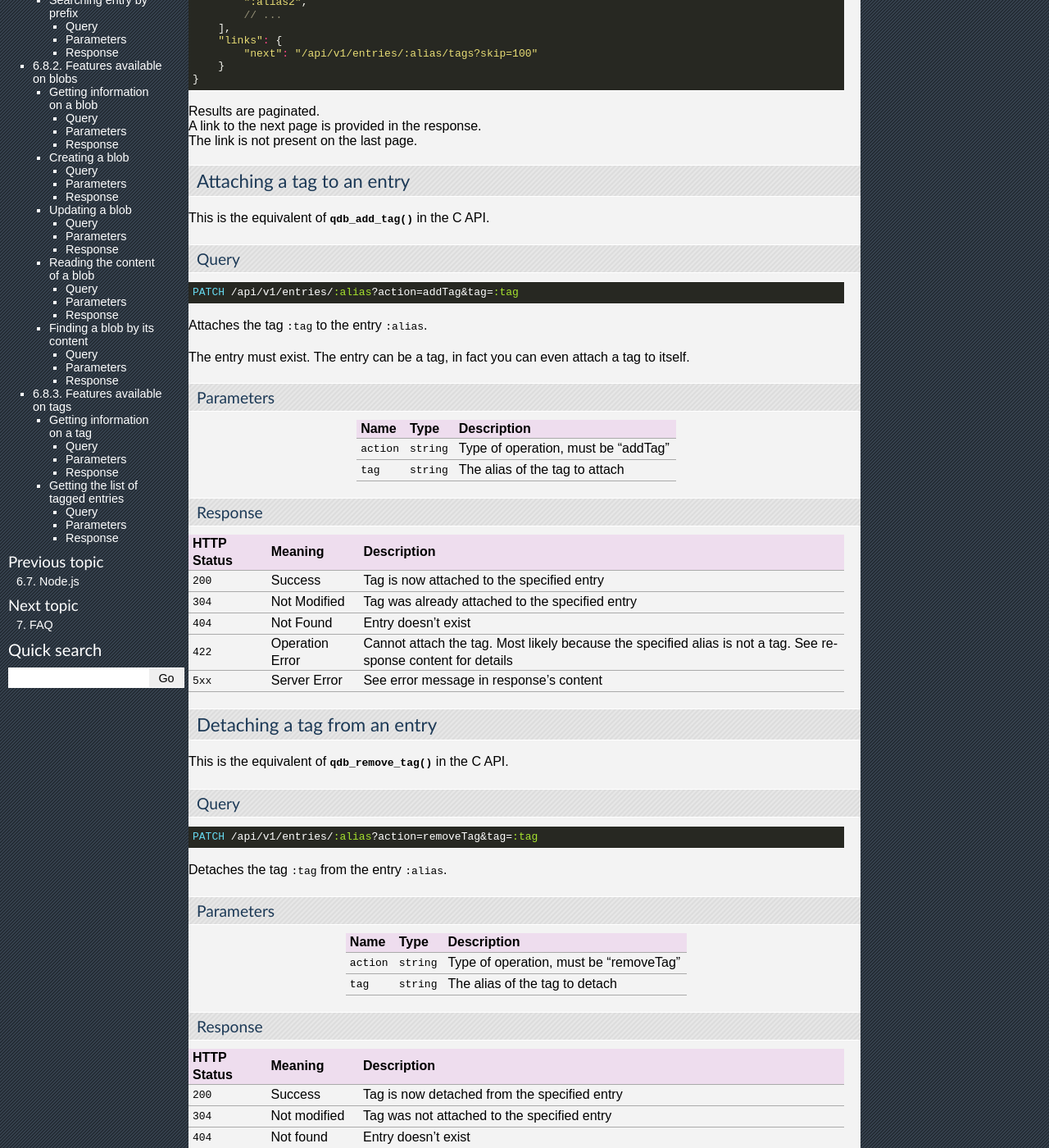
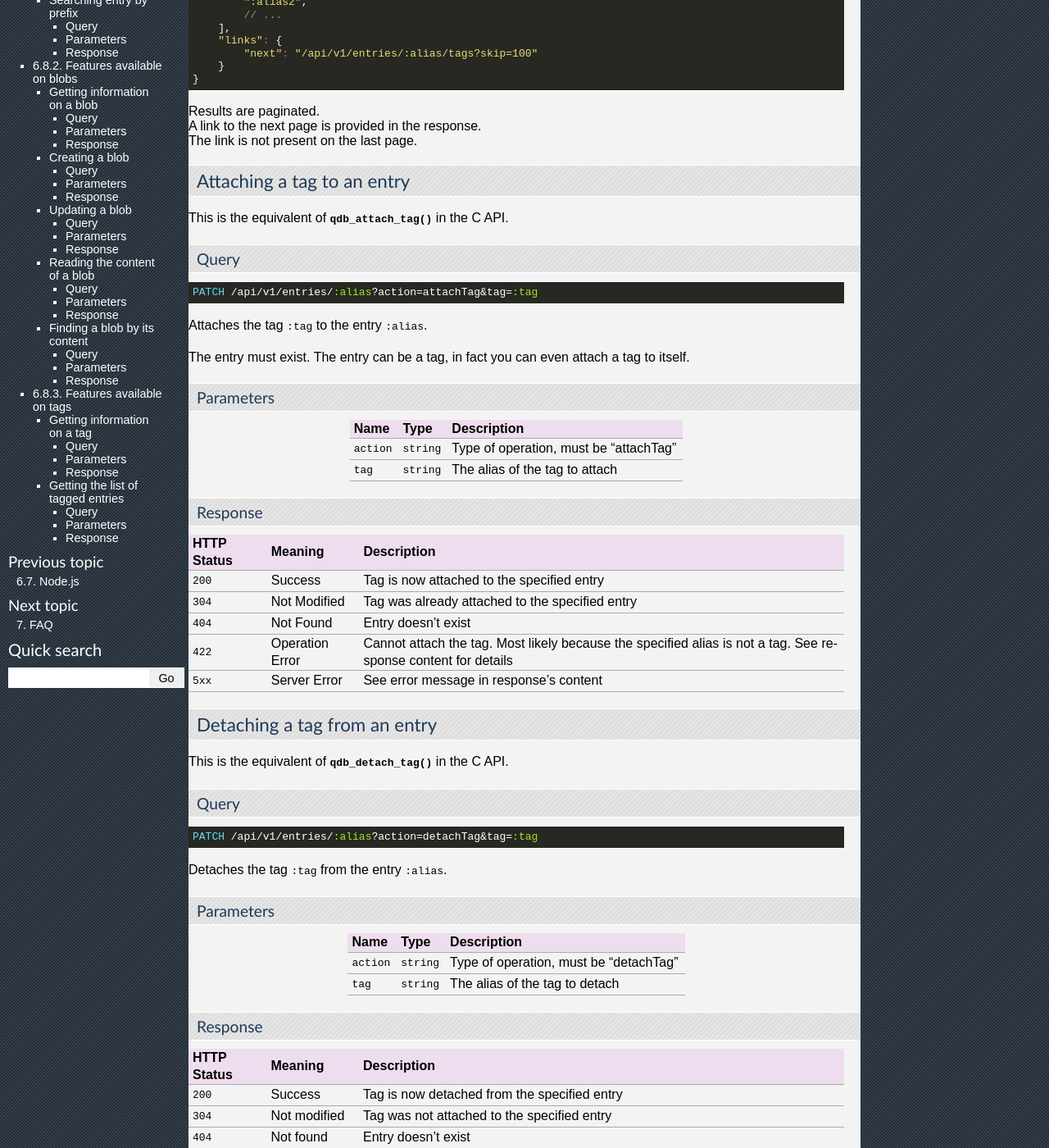
Before and after one commit to iltommi/qdb-documentation, a Sphinx documentation site: the page built from source/api/rest.rst, in a window 1280 px wide and 1400 px high, scrolled down 650 px. Shown: the whole window at 82% size. Built offline with Sphinx 7.4.7, drawn with Linux system fonts in a browser that asks for light colours.

Commit message:
Fix add_tag -> attach_tag, remove_tag -> detach_tag.

```diff
--- a/source/api/cpp.rst
+++ b/source/api/cpp.rst
@@ -61,7 +61,7 @@ Quick Reference
   :c:type:`bool`                         :func:`const_reverse_iterator::valid`              |VOID_ARGS_CONST|
   :c:type:`void`                         :func:`const_reverse_iterator::close`              |VOID_ARGS|
   ..                                     :class:`handle`\ ``;``                             ..
-  :c:type:`qdb_error_t`                  :func:`handle::add_tag`                            ``(``\ |CONST_CHAR_P| ``alias,`` |CONST_CHAR_P| ``tag);``
+  :c:type:`qdb_error_t`                  :func:`handle::attach_tag`                         ``(``\ |CONST_CHAR_P| ``alias,`` |CONST_CHAR_P| ``tag);``
   :type:`const_iterator`                 :func:`handle::begin`                              |VOID_ARGS|
   :c:type:`qdb_error_t`                  :func:`handle::blob_put`                           ``(``\ |CONST_CHAR_P| ``alias,`` |CONST_CHAR_P| ``content,`` :c:type:`qdb_size_t` ``content_length,`` :c:type:`qdb_time_t` ``expiry_time);``
   :c:type:`qdb_error_t`                  :func:`handle::blob_update`                        ``(``\ |CONST_CHAR_P| ``alias,`` |CONST_CHAR_P| ``content,`` :c:type:`qdb_size_t` ``content_length,`` :c:type:`qdb_time_t` ``expiry_time);``
@@ -83,6 +83,7 @@ Quick Reference
   :c:type:`qdb_error_t`                  :func:`handle::deque_push_front`                   ``(``\ |CONST_CHAR_P| ``alias,`` |CONST_CHAR_P| ``content,`` :c:type:`qdb_size_t` ``content_length);``
   :c:type:`qdb_error_t`                  :func:`handle::deque_set_at`                       ``(``\ |CONST_CHAR_P| ``alias,`` :c:type:`qdb_size_t` ``index,`` |CONST_CHAR_P| ``content,`` :c:type:`qdb_size_t` ``content_length);``
   :c:type:`qdb_error_t`                  :func:`handle::deque_size`                         ``(``\ |CONST_CHAR_P| ``alias,`` :c:type:`qdb_size_t *` ``size);``
+  :c:type:`qdb_error_t`                  :func:`handle::detach_tag`                         ``(``\ |CONST_CHAR_P| ``alias,`` |CONST_CHAR_P| ``tag);``
   :type:`const_iterator`                 :func:`handle::end`                                |VOID_ARGS|
   :c:type:`qdb_error_t`                  :func:`handle::expires_at`                         ``(``\ |CONST_CHAR_P| ``alias,`` :c:type:`qdb_time_t` ``expiry_time);``
   :c:type:`qdb_error_t`                  :func:`handle::expires_from_now`                   ``(``\ |CONST_CHAR_P| ``alias,`` :c:type:`qdb_time_t` ``expiry_delta);``
@@ -106,7 +107,6 @@ Quick Reference
   :c:type:`qdb_error_t`                  :func:`handle::purge_all`                          |VOID_ARGS|
   :type:`const_reverse_iterator`         :func:`handle::rbegin`                             |VOID_ARGS|
   :c:type:`qdb_error_t`                  :func:`handle::remove`                             ``(``\ |CONST_CHAR_P| ``alias);``
-  :c:type:`qdb_error_t`                  :func:`handle::remove_tag`                         ``(``\ |CONST_CHAR_P| ``alias,`` |CONST_CHAR_P| ``tag);``
   :type:`const_reverse_iterator`         :func:`handle::rend`                               |VOID_ARGS|
   :c:type:`qdb_size_t`                   :func:`handle::run_batch`                          ``(``:c:type:`qdb_operation_t *` ``operations,`` :c:type:`qdb_size_t` ``operation_count);``
   :type:`std::vector\<batch_result>`     :func:`handle::run_batch`                          ``(``:c:type:`const std::vector\<batch_request> &` ``requests,`` :c:type:`qdb_size_t` ``&`` ``success_count);``
@@ -948,7 +948,7 @@ Reference
 
         :returns: An error code of type :cpp:type:`qdb_error_t`
 
-    .. cpp:function:: qdb_error_t add_tag(const char * alias, const char * tag)
+    .. cpp:function:: qdb_error_t attach_tag(const char * alias, const char * tag)
 
         Assigns a tag to an entry. The tag is created if it does not exist.
 
@@ -966,7 +966,7 @@ Reference
 
         :returns: An error code of type :c:type:`qdb_error_t`
 
-    .. cpp:function:: qdb_error_t remove_tag(const char * alias, const char * tag)
+    .. cpp:function:: qdb_error_t detach_tag(const char * alias, const char * tag)
 
         Removes a tag assignment from an entry.
 
--- a/source/api/java.rst
+++ b/source/api/java.rst
@@ -225,9 +225,9 @@ Manipulating tags
 
 In quasardb, tags are strings that you can attach to entries. There are used as a kind of lightweight index.
 
-To add a tag to an entry, just call ``QdbEntry.addTag()``::
+To add a tag to an entry, just call ``QdbEntry.attachTag()``::
 
-    blob.addTag("name of the tag");
+    blob.attachTag("name of the tag");
 
 A tag is also an entry, that you can manipulate through an instance of ``QdbTag``::
 
@@ -237,19 +237,19 @@ From here, you can tag entries::
 
     tag.addEntry("name of the blob");
 
-which is exactly the same as calling ``QdbEntry.addTag()``.
+which is exactly the same as calling ``QdbEntry.attachTag()``.
 
 It was also possible to use the handles instead of the alias, like this::
 
     tag.addEntry(blob);
-    blob.addTag(tag);
+    blob.attachTag(tag);
 
 All of these constructions are synonym.
 
 Like adding a tag, there are four ways to remove a tag from an entry::
 
-    blob.removeTag("name of the tag");
-    blob.removeTag(tag);
+    blob.detachTag("name of the tag");
+    blob.detachTag(tag);
     tag.removeEntry("name of the blob");
     tag.removeEntry(blob);
 
@@ -263,7 +263,7 @@ And, from a ``QdbEntry``, you can enumerate all tags::
 
 Like any other entry, a tag can be tagged and be removed::
 
-    tag.addTag("name of another tag");
+    tag.attachTag("name of another tag");
     tag.remove();
 
 Manipulating streams
@@ -277,7 +277,7 @@ As for the other types of entry, you get a handle via the ``QdbCluster``::
 
 Then you can do the common things you do with other entries::
 
-    stream.addTag("name of the tag");
+    stream.attachTag("name of the tag");
     stream.remove();
 
 But when you want to write to the stream, you need to open it::
--- a/source/api/rest.rst
+++ b/source/api/rest.rst
@@ -57,7 +57,7 @@ Response
 Attaching a tag to an entry
 ---------------------------
 
-This is the equivalent of :c:func:`qdb_add_tag` in the C API.
+This is the equivalent of :c:func:`qdb_attach_tag` in the C API.
 
 Query
 """""
@@ -65,7 +65,7 @@ Query
 .. raw:: html
 
     <div class='highlight'>
-        <pre><span class='kd'>PATCH</span> /api/v1/entries/<span class='nx'>:alias</span>?action=addTag&tag=<span class='nx'>:tag</span></pre>
+        <pre><span class='kd'>PATCH</span> /api/v1/entries/<span class='nx'>:alias</span>?action=attachTag&tag=<span class='nx'>:tag</span></pre>
     </div>
 
 
@@ -76,13 +76,13 @@ The entry must exist. The entry can be a tag, in fact you can even attach a tag
 Parameters
 """"""""""
 
-+------------+------------+-------------------------------------+
-| Name       | Type       | Description                         |
-+============+============+=====================================+
-| ``action`` | ``string`` | Type of operation, must be "addTag" |
-+------------+------------+-------------------------------------+
-| ``tag``    | ``string`` | The alias of the tag to attach      |
-+------------+------------+-------------------------------------+
++------------+------------+----------------------------------------+
+| Name       | Type       | Description                            |
++============+============+========================================+
+| ``action`` | ``string`` | Type of operation, must be "attachTag" |
++------------+------------+----------------------------------------+
+| ``tag``    | ``string`` | The alias of the tag to attach         |
++------------+------------+----------------------------------------+
 
 Response
 """"""""
@@ -107,7 +107,7 @@ Response
 Detaching a tag from an entry
 -----------------------------
 
-This is the equivalent of :c:func:`qdb_remove_tag` in the C API.
+This is the equivalent of :c:func:`qdb_detach_tag` in the C API.
 
 Query
 """""
@@ -115,7 +115,7 @@ Query
 .. raw:: html
 
     <div class='highlight'>
-        <pre><span class='kd'>PATCH</span> /api/v1/entries/<span class='nx'>:alias</span>?action=removeTag&tag=<span class='nx'>:tag</span></pre>
+        <pre><span class='kd'>PATCH</span> /api/v1/entries/<span class='nx'>:alias</span>?action=detachTag&tag=<span class='nx'>:tag</span></pre>
     </div>
 
 
@@ -127,7 +127,7 @@ Parameters
 +------------+------------+----------------------------------------+
 | Name       | Type       | Description                            |
 +============+============+========================================+
-| ``action`` | ``string`` | Type of operation, must be "removeTag" |
+| ``action`` | ``string`` | Type of operation, must be "detachTag" |
 +------------+------------+----------------------------------------+
 | ``tag``    | ``string`` | The alias of the tag to detach         |
 +------------+------------+----------------------------------------+
--- a/source/concepts/tags.rst
+++ b/source/concepts/tags.rst
@@ -7,10 +7,10 @@ Tags are strings that you can apply to one or more entries. Any entry can be tag
     b = c.blob('myBlob')
 
     b.put('boom')
-    b.add_tag('myTag')
+    b.attach_tag('myTag')
     has_tag = b.has_tag('myTag')
     taglist = b.get_tags()
-    b.removeTag('myTag')
+    b.detachTag('myTag')
 
 
 You can also create a Tag instance by creating a Tag object from the cluster. Using the tag object, you can look up entries by their association with the tag or tag it with a meta-tag::
@@ -18,7 +18,7 @@ You can also create a Tag instance by creating a Tag object from the cluster. Us
     t = c.tag('myTag')
 
     entry_list = t.get_entries()
-    t.add_tag('is_tag')
+    t.attach_tag('is_tag')
 
     meta_tag = c.tag('is_tag')
     list_of_tags = meta_tag.get_entries()
--- a/source/primer.rst
+++ b/source/primer.rst
@@ -123,8 +123,8 @@ Let's see it in action::
     qdbsh> int_put client1_views 1000
     qdbsh> int_put client1_orders 500
 
-    qdbsh> add_tag client1_views client1
-    qdbsh> add_tag client1_orders client1
+    qdbsh> attach_tag client1_views client1
+    qdbsh> attach_tag client1_orders client1
 
     qdbsh> get_tagged client1
     client1_views, client1_orders
--- a/source/reference/qdb_shell.rst
+++ b/source/reference/qdb_shell.rst
@@ -70,14 +70,14 @@ Commands
  :ref:`deque_pop_front alias <qdbsh_deque_pop_front>`                                 remove and return the value from the front of the Deque
  :ref:`deque_push_back alias content <qdbsh_deque_push_back>`                         add a value to the back of the Deque
  :ref:`deque_push_front alias content <qdbsh_deque_push_front>`                       add a value to the front of the Deque
- :ref:`add_tag alias tag <qdbsh_add_tag>`                                             add a tag to an entry
+ :ref:`attach_tag alias tag <qdbsh_attach_tag>`                                       add a tag to an entry
+ :ref:`detach_tag alias tag <qdbsh_detach_tag>`                                       removes a tag from an entry
  :ref:`get_tagged tag <qdbsh_get_tagged>`                                             get entries with the given tag
  :ref:`has_tag alias tag <qdbsh_has_tag>`                                             returns true if the entry has the tag
  :ref:`stream_to_buffer alias <qdbsh_stream_to_buffer>`                               dumps the content of a stream
  :ref:`stream_from_buffer alias content <qdbsh_stream_from_buffer>`                   write content into a stream
  :ref:`stream_to_file alias file_path <qdbsh_stream_to_file>`                         dumps the content of a stream into a file
  :ref:`stream_from_file alias file_path <qdbsh_stream_from_file>`                     loads a file and adds it into a file
- :ref:`remove_tag alias tag <qdbsh_remove_tag>`                                       removes a tag from an entry
  :ref:`version <qdbsh_version>`                                                       display the quasardb version
 
  =================================================================================== =================================================================
@@ -555,8 +555,8 @@ A command generally requires one or several arguments. Each argument is separate
     :param content: *(string)* the value to add to the start of the Deque.
     :return: nothing if successful, an error message otherwise.
 
-.. _qdbsh_add_tag:
-.. option:: add_tag <alias> <tag>
+.. _qdbsh_attach_tag:
+.. option:: attach_tag <alias> <tag>
 
     Add a tag to the specified entry.
 
@@ -617,8 +617,8 @@ A command generally requires one or several arguments. Each argument is separate
     :param path: *(string)* the path to the file whose content will be written into the stream
     :return: nothing if successful, an error message otherwise.
 
-.. _qdbsh_remove_tag:
-.. option:: remove_tag <alias> <tag>
+.. _qdbsh_detach_tag:
+.. option:: detach_tag <alias> <tag>
 
     Remove a tag from the entry.
 
```
